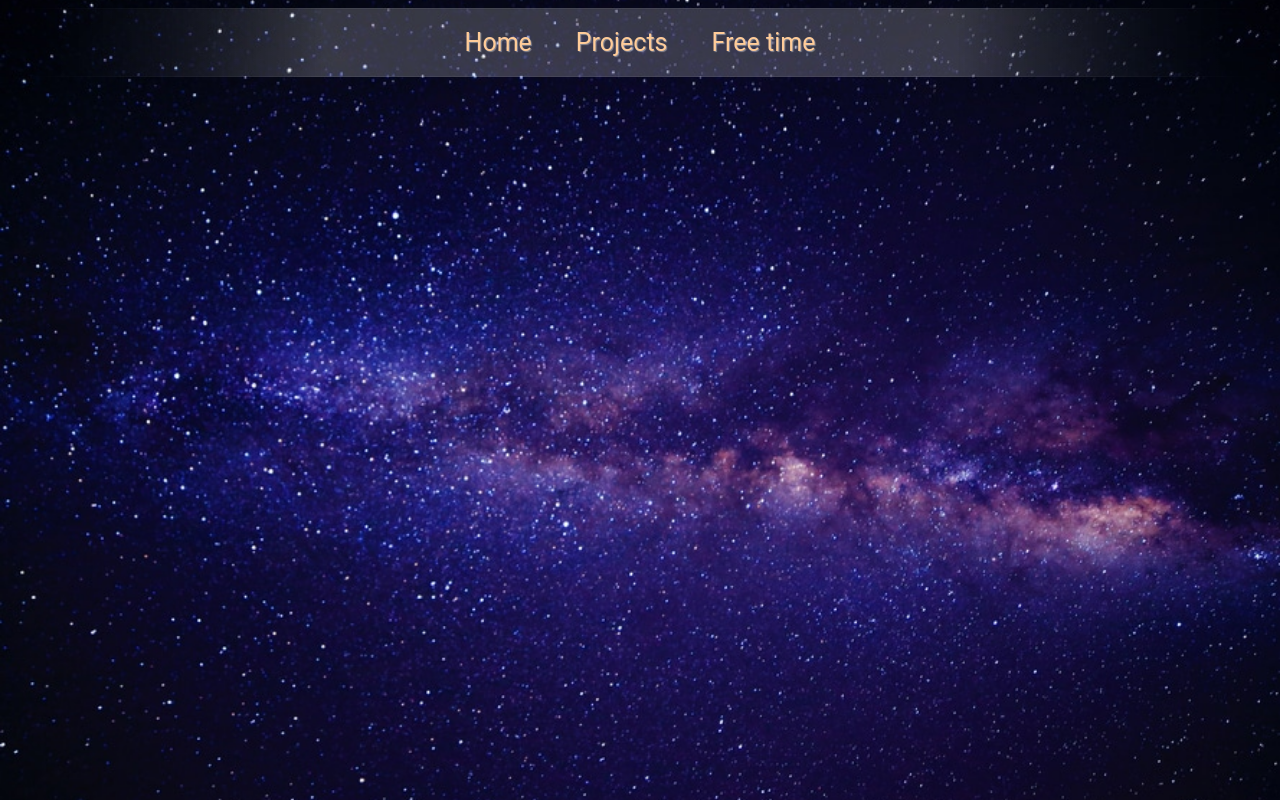
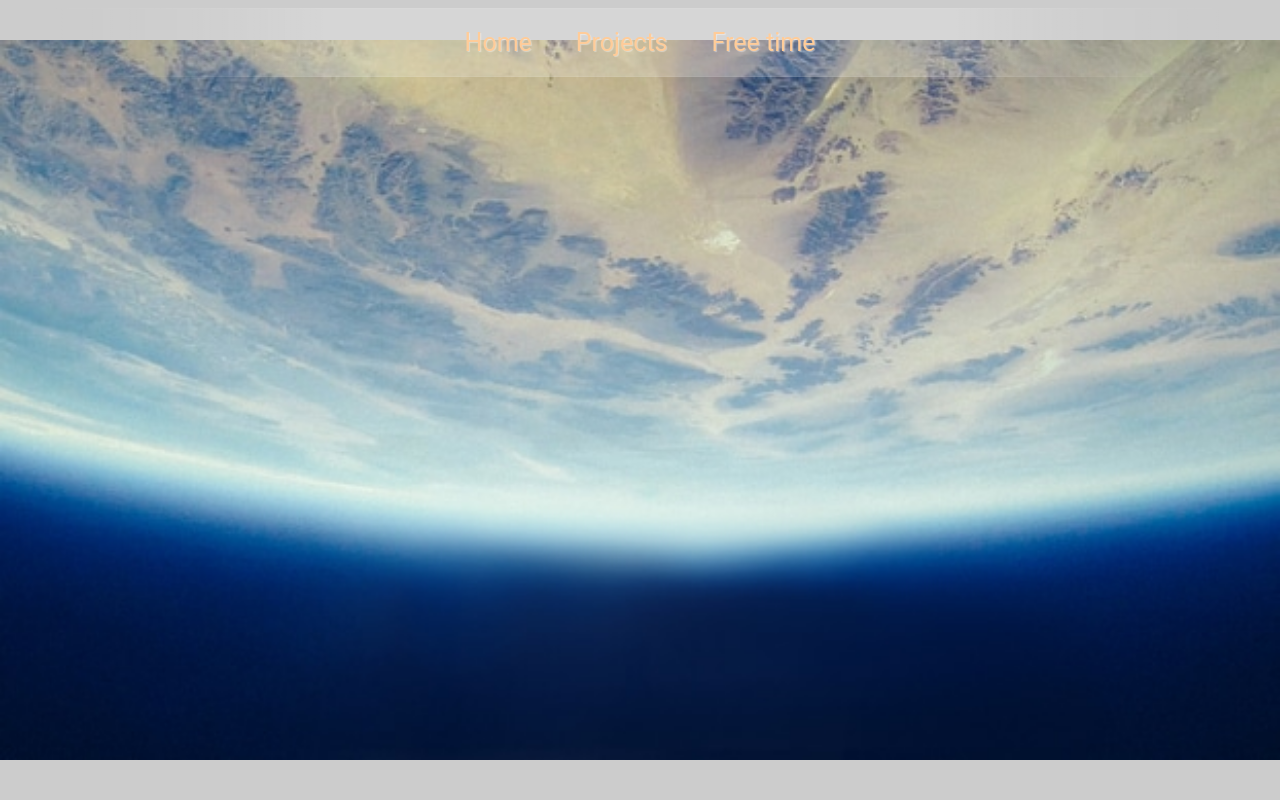
Before and after one commit to ediard/ediard.github.io, a plain HTML site: page index.html in a window 1280 px wide. Drawn offline with Linux system fonts and the light colour scheme.

Commit message:
Update main.css

```diff
--- a/css/main.css
+++ b/css/main.css
@@ -1,5 +1,5 @@
 body {
-  background-image: url("../img/t11.jpeg");
+  background-image: url("../img/t10.jpg");
   background-size: 100%;
   background-repeat: no-repeat;
   background-attachment: fixed;
```
